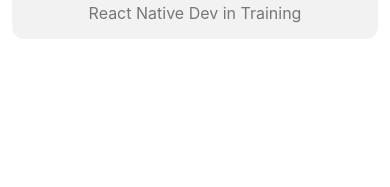
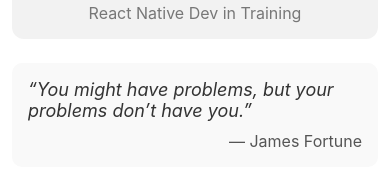
Before and after one commit to marcdevceo/react-native-bootcamp, a React Native app: screen / in a window 390 px wide. Shown: the part 191-378 px from the top of the page. Built offline with nearby package versions, Linux system fonts and the light colour scheme.

Commit message:
feat: Added ProfileCard and QuoteCard

```diff
--- a/App.js
+++ b/App.js
@@ -1,5 +1,6 @@
-import { View } from 'react-native';
-import ProfileCard from './components/ProfileCard';
+import { View } from "react-native";
+import ProfileCard from "./components/ProfileCard";
+import QuoteCard from "./components/QuoteCard";
 
 export default function App() {
   return (
@@ -9,6 +10,10 @@
         role="React Native Dev in Training"
         image="https://randomuser.me/api/portraits/men/32.jpg"
       />
+      <QuoteCard
+        quote="You might have problems, but your problems don’t have you."
+        author="James Fortune"
+      />
     </View>
   );
 }
--- /dev/null
+++ b/components/QuoteCard.js
@@ -0,0 +1,31 @@
+import { View, Text, StyleSheet } from 'react-native';
+
+export default function QuoteCard({ quote, author }) {
+  return (
+    <View style={styles.card}>
+      <Text style={styles.quote}>“{quote}”</Text>
+      <Text style={styles.author}>— {author}</Text>
+    </View>
+  );
+}
+
+const styles = StyleSheet.create({
+  card: {
+    padding: 16,
+    margin: 12,
+    borderRadius: 10,
+    backgroundColor: '#f9f9f9',
+    elevation: 3,
+  },
+  quote: {
+    fontSize: 18,
+    fontStyle: 'italic',
+    color: '#333',
+    marginBottom: 10,
+  },
+  author: {
+    textAlign: 'right',
+    fontSize: 16,
+    color: '#555',
+  },
+});
```
